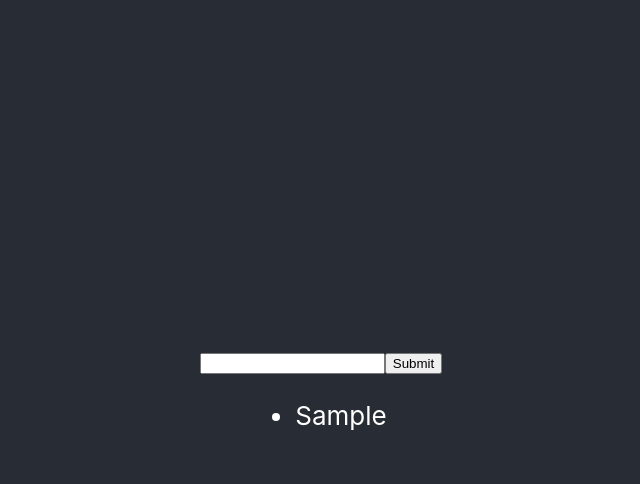
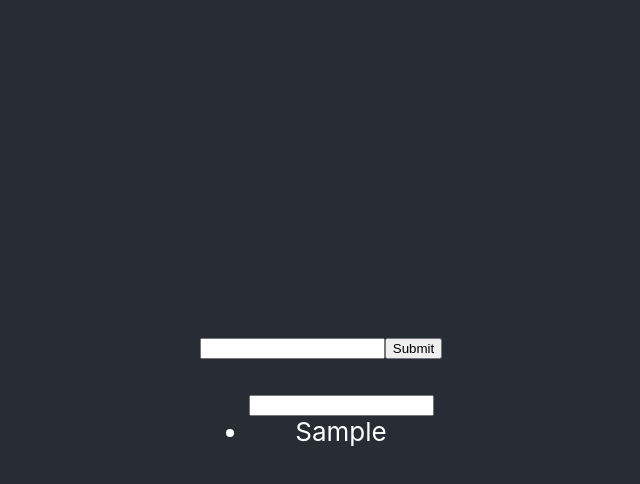
Before and after one commit to shaunbseidman/NH-todo, a React (Create React App) app: page / in a window 1280 px wide. Both pictures are taken after typing "Sample" into the empty fields and a click on the button "Submit". Shown: the top 484 px of the page, without its empty margins (319-959 px from the left). Built offline with nearby package versions, Linux system fonts and the light colour scheme.

Commit message:
task ID not being passed

```diff
--- a/src/App.js
+++ b/src/App.js
@@ -20,14 +20,29 @@ function App() {
   }, [tasks]);
 
   function addTask(task) {
+    console.log(task)
     setTask([task, ...tasks])
+  }
+
+  function completeTask(id) {
+    setTask (
+      tasks.map(task => {
+        if (task.id === id) {
+          return {
+            ...task,
+            completed: !task.completed
+          };
+        }
+        return task
+      })
+    );
   }
 
   return (
     <div className="App">
       <header className="App-header">
         <TaskForm addTask={addTask} />
-        <TaskList tasks={tasks}/>
+        <TaskList tasks={tasks} completeTask={completeTask}/>
       </header>
     </div>
   );
--- a/src/components/TaskForm.js
+++ b/src/components/TaskForm.js
@@ -2,7 +2,7 @@ import React, {useState} from 'react';
 import '../styles/TaskForm.scss'
 
 export default function TaskForm({addTask}) {
-    const [tasks, setTask] = useState({item: "", id: ""})
+    const [tasks, setTask] = useState({item: "", id: "", completed: false})
 
     function taskTyped(e) {
         setTask({...tasks, item: e.target.value});
--- a/src/components/TaskList.js
+++ b/src/components/TaskList.js
@@ -2,7 +2,7 @@ import React from 'react';
 import Tasks from './Tasks';
 import '../styles/TaskList.scss'
 
-export default function TaskList({tasks}) {
+export default function TaskList({tasks, completeTask}) {
   return (
     <div>
         <ul className="TaskList">
@@ -10,6 +10,7 @@ export default function TaskList({tasks}) {
                 <Tasks
                 key={task.id}
                 task={task}
+                completeTask={completeTask}
                 />
             ))}
         </ul>
--- a/src/components/Tasks.js
+++ b/src/components/Tasks.js
@@ -1,10 +1,17 @@
 import React from 'react';
 import '../styles/Tasks.scss'
 
-export default function Tasks({task}) {
+export default function Tasks({task, completeTask}) {
+    function taskCompleted () {
+        completeTask(task.id)
+        console.log(task.id, 'done')
+    }
   return (
     <div>
-        <li className="Tasks">
+        <input onClick={taskCompleted}/>
+        <li className="Tasks"    style={{
+          textDecoration: task.completed ? "line-through" : null
+        }}>
             {task.item}
         </li>
     </div>
```
